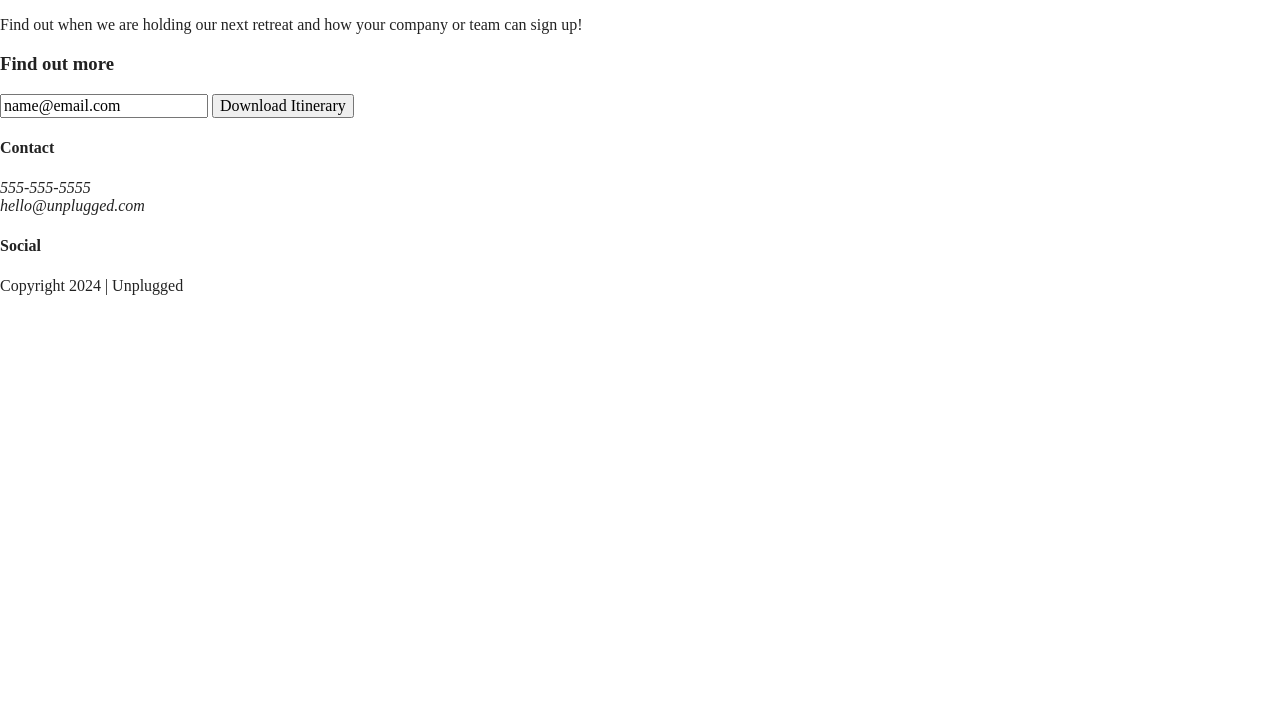
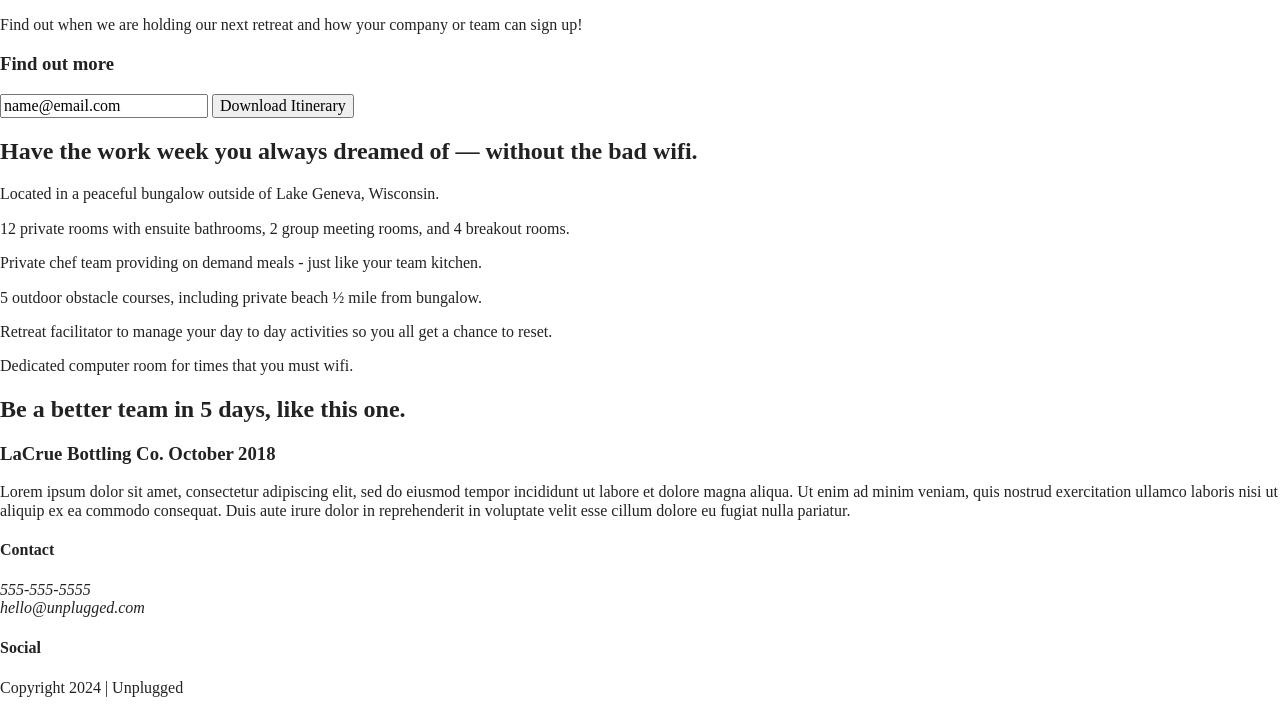
Before and after one commit to DClem742/Unplugged, a website built with Parcel: page index.html in a window 1280 px wide. Shown: the part 176-889 px from the top of the page. Before the commit the page ends 800 px from the top, so only its background shows below. Built offline with nearby package versions, Linux system fonts and the light colour scheme.

Commit message:
updated homepage index

```diff
--- a/index.html
+++ b/index.html
@@ -55,6 +55,57 @@
         </div>
       </div>
     </aside>
+    <section class="features">
+      <div class="content-wrapper">
+        <h2> Have the work week you always dreamed of — without the bad wifi.</h2>
+        <div class="features-items">
+          <article>
+            <p class="fontaweseom-icons"></p>
+            <p class="features-item-description">Located in a peaceful bungalow outside of Lake Geneva, Wisconsin.</p>
+          </article>
+          <article>
+            <p class="fontaweseom-icons"></p>
+            <p class="features-item-description">12 private rooms with ensuite bathrooms, 2 group meeting rooms, and 4 breakout rooms.
+            </p>
+          </article>
+          <article>
+            <p class="fontaweseom-icons"></p>
+            <p class="features-item-description">Private chef team providing on demand meals - just like your team kitchen.
+            </p>
+          </article>
+          <article>
+            <p class="fontaweseom-icons"></p>
+            <p class="features-item-description">5 outdoor obstacle courses, including private beach ½ mile from bungalow.
+            </p>
+          </article>
+          <article>
+            <p class="fontaweseom-icons"></p>
+            <p class="features-item-description">Retreat facilitator to manage your day to day activities so you all get a chance to reset.
+            </p>
+          </article>
+          <article>
+            <p class="fontaweseom-icons"></p>
+            <p class="features-item-description">Dedicated computer room for times that you must wifi.
+            </p>
+          </article>
+        </div>
+       </div>
+    </section>
+  <section class="reviews">
+    <div class="content-wrapper">
+      <h2>Be a better team in 5 days, like this one.</h2>
+      <article>
+        <h3>
+          LaCrue Bottling Co.
+      October 2018
+        </h3>
+        <p>
+          Lorem ipsum dolor sit amet, consectetur adipiscing elit, sed do eiusmod tempor incididunt ut labore et dolore magna aliqua. Ut enim ad minim veniam, quis nostrud exercitation ullamco laboris nisi ut aliquip ex ea commodo consequat. Duis aute irure dolor in reprehenderit in voluptate velit esse cillum dolore eu fugiat nulla pariatur.
+        </p>
+      </article>
+
+    </div>
+  </section>
   </main> <!-- main wrapper -->
 
   <footer>
```
